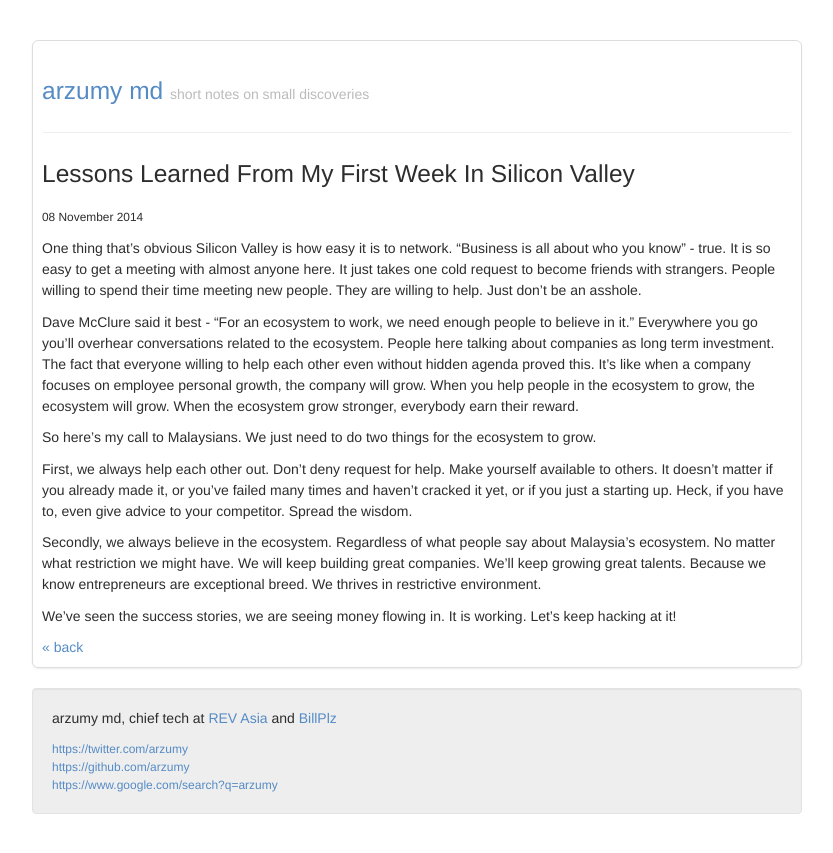
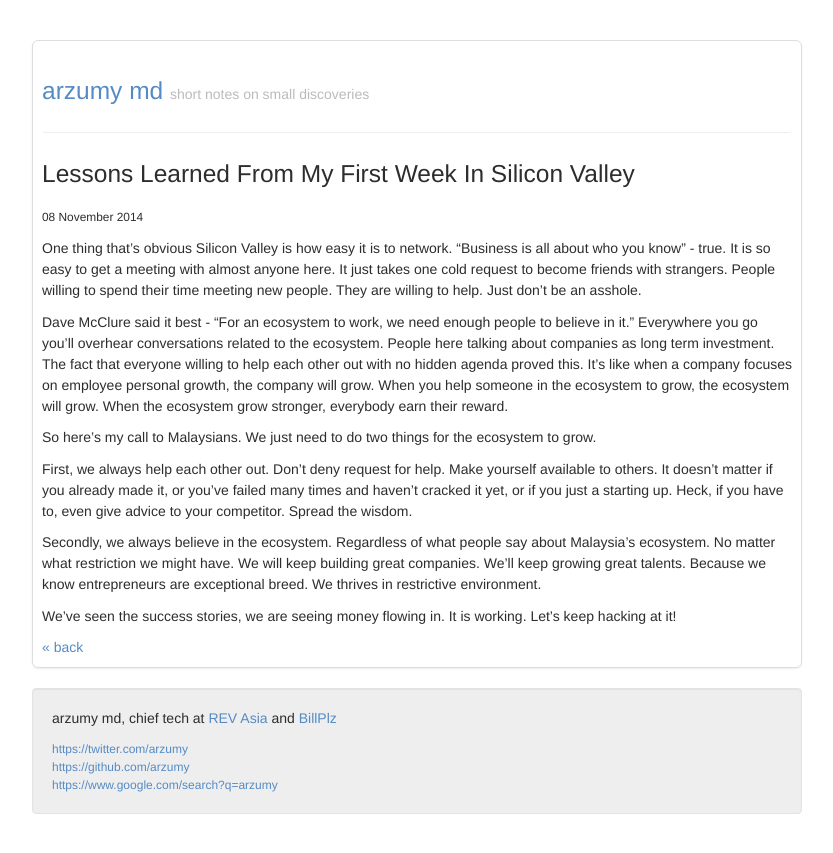
Before and after one commit to arzumy/arzumy.github.com, a Jekyll site: the page built from _posts/2014-11-08-lessons-learned-from-silicon-valley.md, in a window 1280 px wide. Shown: the top 853 px of the page, without its empty margins (223-1056 px from the left). Built offline with Jekyll 4.4.1, drawn with Linux system fonts in a browser that asks for light colours; nearby versions of some CDN libraries; some web fonts are replaced; Markdown is read by kramdown in place of the engine named in the settings.

Commit message:
fix hidden agenda

```diff
--- a/_posts/2014-11-08-lessons-learned-from-silicon-valley.md
+++ b/_posts/2014-11-08-lessons-learned-from-silicon-valley.md
@@ -7,7 +7,7 @@ tags : [entrepreneurship, startup, ecosystem]
 
 One thing that’s obvious Silicon Valley is how easy it is to network. “Business is all about who you know” - true. It is so easy to get a meeting with almost anyone here. It just takes one cold request to become friends with strangers. People willing to spend their time meeting new people. They are willing to help. Just don’t be an asshole.
 
-Dave McClure said it best - “For an ecosystem to work, we need enough people to believe in it.” Everywhere you go you’ll overhear conversations related to the ecosystem. People here talking about companies as long term investment. The fact that everyone willing to help each other even without hidden agenda proved this. It's like when a company focuses on employee personal growth, the company will grow. When you help people in the ecosystem to grow, the ecosystem will grow. When the ecosystem grow stronger, everybody earn their reward.
+Dave McClure said it best - “For an ecosystem to work, we need enough people to believe in it.” Everywhere you go you’ll overhear conversations related to the ecosystem. People here talking about companies as long term investment. The fact that everyone willing to help each other out with no hidden agenda proved this. It's like when a company focuses on employee personal growth, the company will grow. When you help someone in the ecosystem to grow, the ecosystem will grow. When the ecosystem grow stronger, everybody earn their reward.
 
 So here’s my call to Malaysians. We just need to do two things for the ecosystem to grow.
 
```
